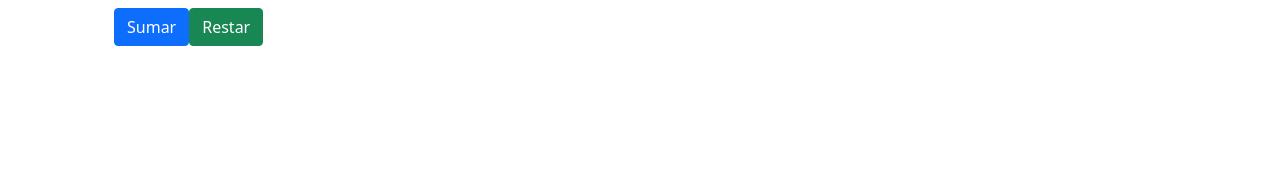
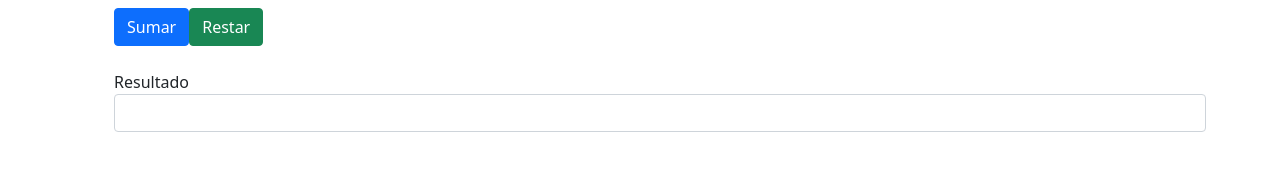
Before and after one commit to 1805140793/CAIZA-VERDESOTO, an Angular app: page / in a window 1280 px wide. Shown: the part 216-386 px from the top of the page. Built offline with nearby package versions, Linux system fonts and the light colour scheme.

Commit message:
Botones y form control de input

```diff
--- a/src/app/app.component.html
+++ b/src/app/app.component.html
@@ -11,7 +11,12 @@
     <input type="number" id="txtvalor2" class="form-control">
 
     <br>
-    <button class="btn btn-primary" onclick="fnEjecutar()">Sumar</button>
+    <button class="btn btn-primary">Sumar</button>
     <button class="btn btn-success">Restar</button>
+
+    <br>
+    <br>
+    <label>Resultado</label>
+    <input type="number" id="txtresultado" class="form-control">
   </div>
 </div>
```
